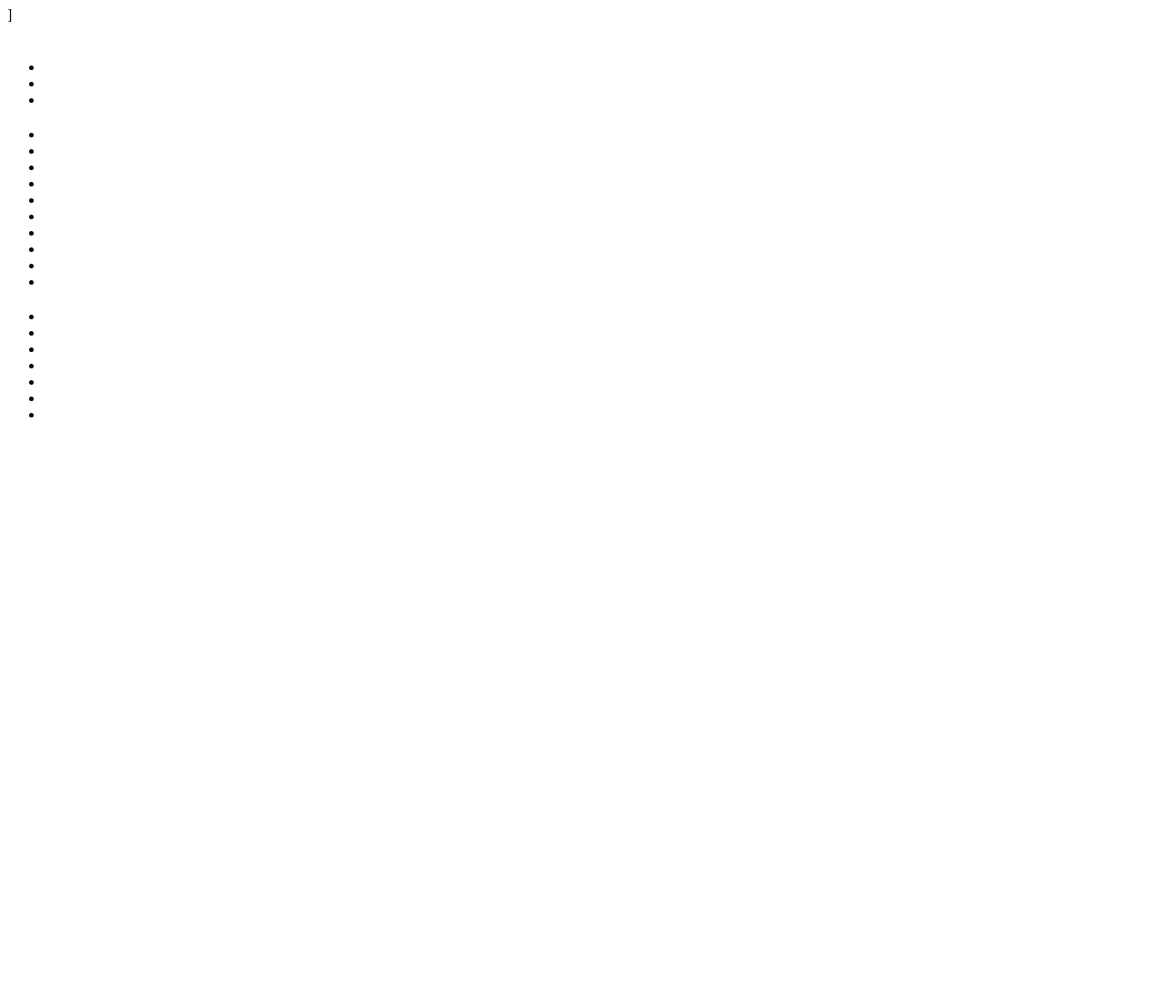
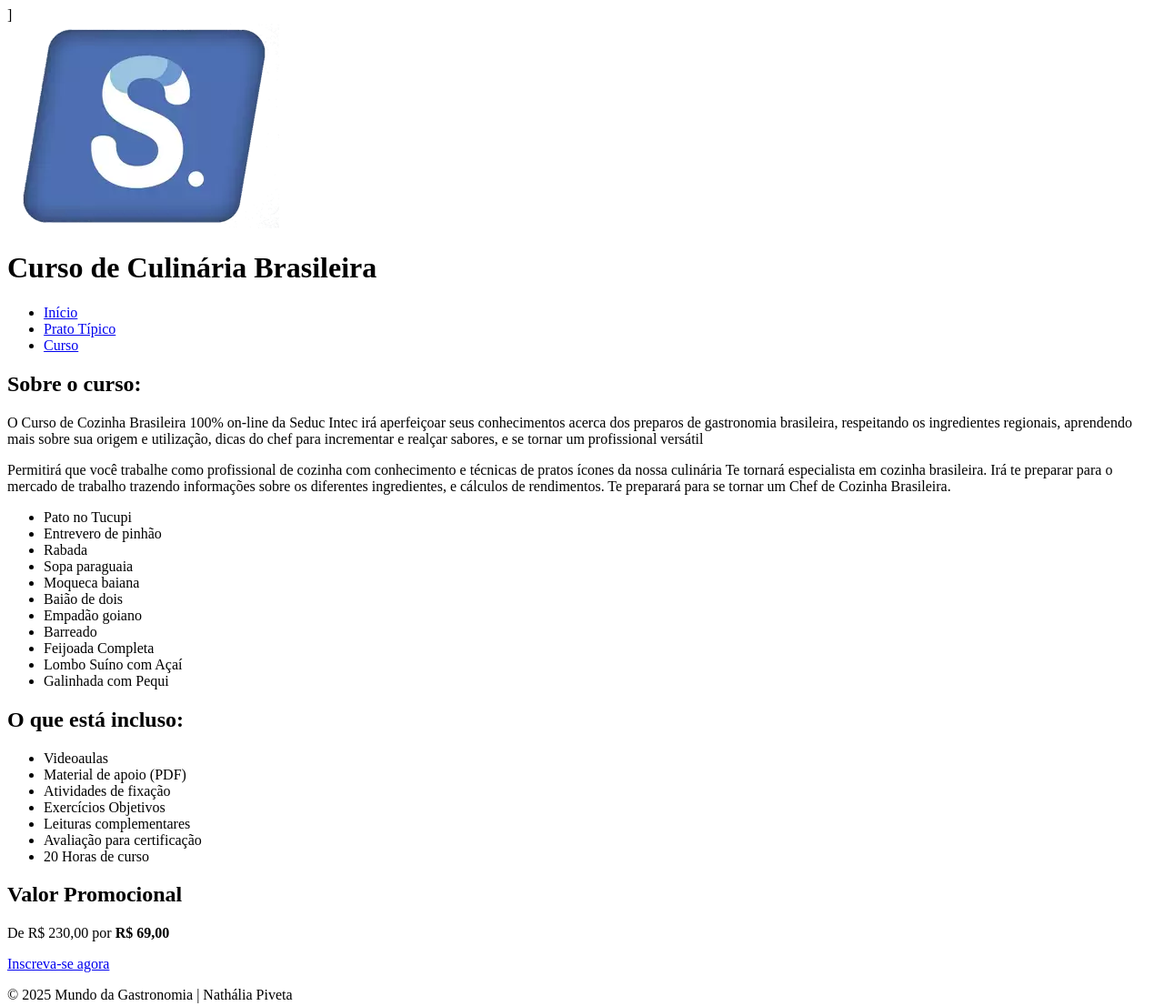
Before and after one commit to nathaliapiveta/Brasil-a-mesa, a plain HTML site: page venda.html in a window 1280 px wide. Shown: the whole page at 91% size. Before the commit the page ends 800 px from the top, so only its background shows below. Drawn offline with Linux system fonts and the light colour scheme.

Commit message:
Conteúdo

```diff
--- a/venda.html
+++ b/venda.html
@@ -9,59 +9,65 @@
 <body>
     <header>
         <div class="logo-titulo">
-            <img class="imagem-logo" src="" alt="">
-            <h1></h1>
+            <img class="imagem-logo" src="img/seducintec.webp" alt="">
+            <h1>Curso de Culinária Brasileira</h1>
         </div>
     </header>
     <nav>
         <ul class="menu">
-            <li><a href=""></a></li>
-            <li><a href=""></a></li>
-            <li><a href=""></a></li>
+            <li><a href="index.html">Início</a></li>
+            <li><a href="item.html">Prato Típico</a></li>
+            <li><a href="venda.html">Curso</a></li>
         </ul>
     </nav>
 
     <main class="conteudo">
         <section class="bloco">
-            <h2></h2>
-            <p></p>
-            <p></p>
-        <ul>
-            <li></li>
-            <li></li>
-            <li></li>
-            <li></li>
-            <li></li>
-            <li></li>
-            <li></li>
-            <li></li>
-            <li></li>
-            <li></li>
-        </ul>
+            <h2>Sobre o curso:</h2>
+            <p>
+                O Curso de Cozinha Brasileira 100% on-line da Seduc Intec irá aperfeiçoar seus conhecimentos acerca dos preparos de gastronomia brasileira, respeitando os ingredientes regionais, aprendendo mais sobre sua origem e utilização, dicas do chef para incrementar e realçar sabores, e se tornar um profissional versátil
+            </p>
+          <p>Permitirá que você trabalhe como profissional de cozinha com conhecimento e técnicas de pratos ícones da nossa culinária
+            Te tornará especialista em cozinha brasileira.
+            Irá te preparar para o mercado de trabalho trazendo informações sobre os diferentes ingredientes, e cálculos de rendimentos.
+            Te preparará para se tornar um Chef de Cozinha Brasileira.</p>
+          <ul>
+            <li>Pato no Tucupi</li>
+            <li>Entrevero de pinhão</li>
+            <li>Rabada</li>
+            <li>Sopa paraguaia</li>
+            <li>Moqueca baiana</li>
+            <li>Baião de dois</li>
+            <li>Empadão goiano</li>
+            <li>Barreado</li>
+            <li>Feijoada Completa</li>
+            <li>Lombo Suíno com Açaí</li>
+            <li>Galinhada com Pequi</li>
+          </ul>
         </section>
 
         <section class="bloco">
-            <h2></h2>
+            <h2>O que está incluso:</h2>
             <ul>
-                <li></li>
-                <li></li>
-                <li></li>
-                <li></li>
-                <li></li>
-                <li></li>
-                <li></li>
-            </ul>
+                <li>Videoaulas</li>
+                <li>Material de apoio (PDF)</li>
+                <li>Atividades de fixação</li>
+                <li>Exercícios Objetivos</li>
+                <li>Leituras complementares</li>
+                <li>Avaliação para certificação</li>
+                <li>20 Horas de curso</li>
+              </ul>
         </section>
 
         <section class="bloco">
-            <h2></h2>
-            <p> <strong></strong> </p>
-            <a href="" class="botao-compra"></a>
+            <h2>Valor Promocional</h2>
+            <p> De R$ 230,00 por <strong>R$ 69,00</strong></p>
+            <a href="https://seducintec.com.br/cursos/curso-on-line-de-gastronomia-brasileira-2/" class="botao-compra">Inscreva-se agora</a>
         </section>
     </main>
 
     <footer>
-        <p></p>
+        <p>© 2025 Mundo da Gastronomia | Nathália Piveta</p>
     </footer>
 </body>
 </html>
```
Also changed, not shown: index.html (+12 -12 lines), item.html (+21 -20 lines), img/culinaria.png (added), img/feijoada.png (added), img/seducintec.webp (added).
